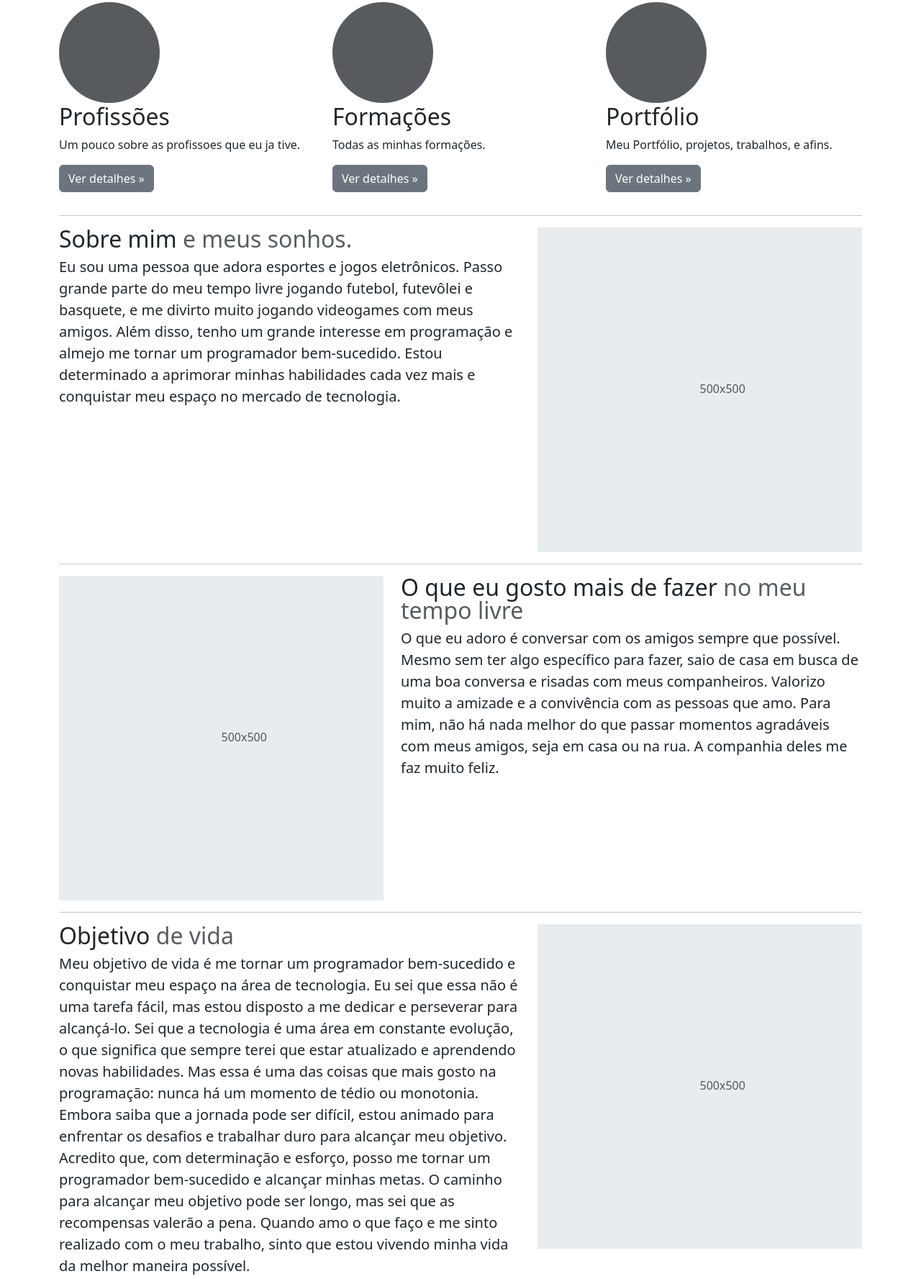
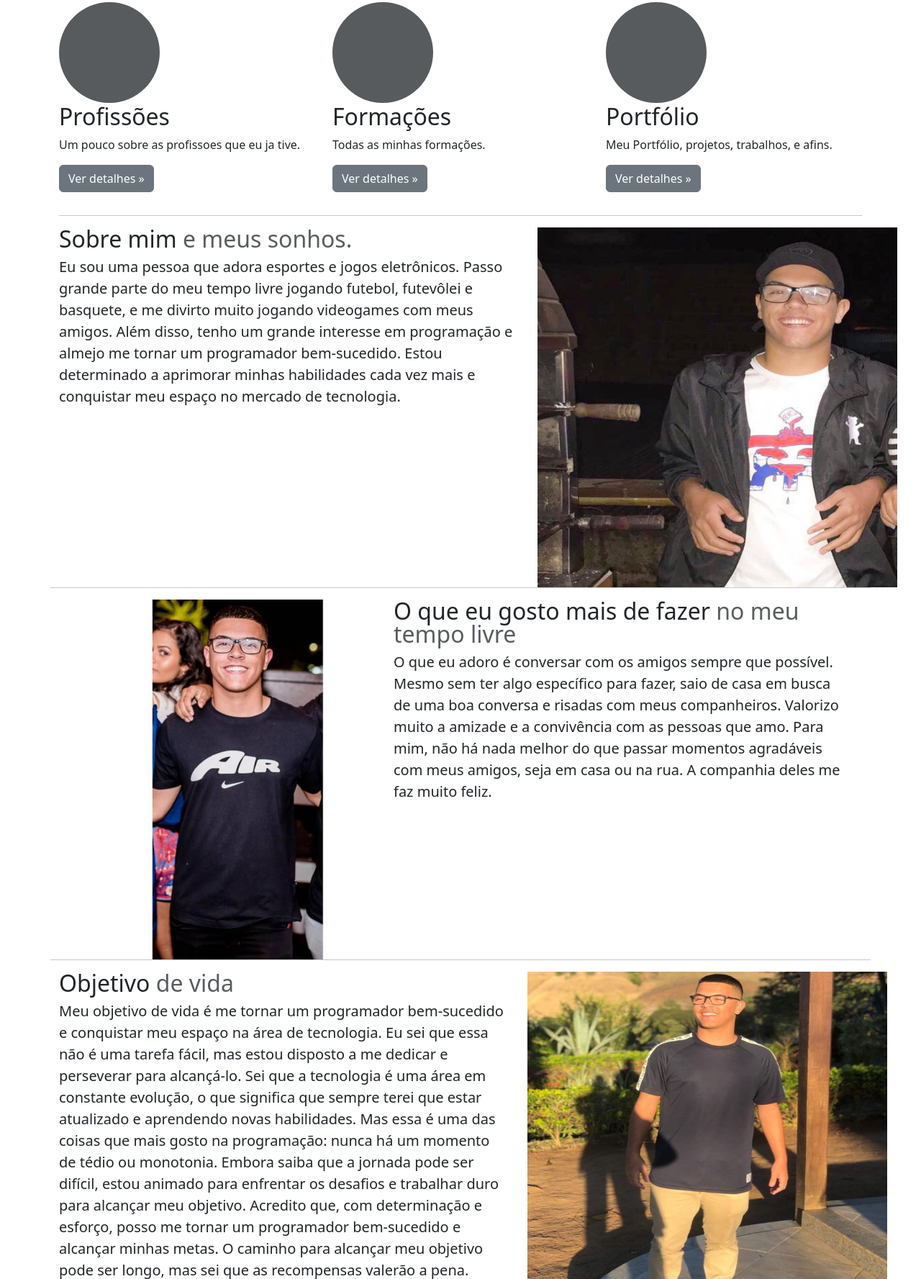
Before and after one commit to DBRETAS/portfolioo, a plain HTML site: page index.html in a window 1280 px wide. Shown: the part 846-2623 px from the top of the page at 72% size. Drawn offline with nearby package versions, Linux system fonts and the light colour scheme.

Commit message:
adiçao das fotos no index

```diff
--- a/index.html
+++ b/index.html
@@ -132,8 +132,7 @@
             Eu sou uma pessoa que adora esportes e jogos eletrônicos. Passo grande parte do meu tempo livre jogando futebol, futevôlei e basquete, e me divirto muito jogando videogames com meus amigos. Além disso, tenho um grande interesse em programação e almejo me tornar um programador bem-sucedido. Estou determinado a aprimorar minhas habilidades cada vez mais e conquistar meu espaço no mercado de tecnologia.</p>
         </div>
         <div class="col-md-5">
-          <svg class="bd-placeholder-img bd-placeholder-img-lg featurette-image img-fluid mx-auto" width="500" height="500" xmlns="http://www.w3.org/2000/svg" role="img" aria-label="Placeholder: 500x500" preserveAspectRatio="xMidYMid slice" focusable="false"><title>Placeholder</title><rect width="100%" height="100%" fill="var(--bs-secondary-bg)"></rect><text x="50%" y="50%" fill="var(--bs-secondary-color)" dy=".3em">500x500</text></svg>
-        </div>
+          <img src="images/foto1.png"  width="500" height="500">
       </div>
 
       <hr class="featurette-divider">
@@ -144,7 +143,7 @@
           <p class="lead">O que eu adoro é conversar com os amigos sempre que possível. Mesmo sem ter algo específico para fazer, saio de casa em busca de uma boa conversa e risadas com meus companheiros. Valorizo muito a amizade e a convivência com as pessoas que amo. Para mim, não há nada melhor do que passar momentos agradáveis com meus amigos, seja em casa ou na rua. A companhia deles me faz muito feliz.</p>
         </div>
         <div class="col-md-5 order-md-1">
-          <svg class="bd-placeholder-img bd-placeholder-img-lg featurette-image img-fluid mx-auto" width="500" height="500" xmlns="http://www.w3.org/2000/svg" role="img" aria-label="Placeholder: 500x500" preserveAspectRatio="xMidYMid slice" focusable="false"><title>Placeholder</title><rect width="100%" height="100%" fill="var(--bs-secondary-bg)"></rect><text x="50%" y="50%" fill="var(--bs-secondary-color)" dy=".3em">500x500</text></svg>
+          <img src="images/foto2.png"  width="500" height="500">
         </div>
       </div>
 
@@ -162,8 +161,7 @@
             O caminho para alcançar meu objetivo pode ser longo, mas sei que as recompensas valerão a pena. Quando amo o que faço e me sinto realizado com o meu trabalho, sinto que estou vivendo minha vida da melhor maneira possível.</p>
         </div>
         <div class="col-md-5">
-          <svg class="bd-placeholder-img bd-placeholder-img-lg featurette-image img-fluid mx-auto" width="500" height="500" xmlns="http://www.w3.org/2000/svg" role="img" aria-label="Placeholder: 500x500" preserveAspectRatio="xMidYMid slice" focusable="false"><title>Placeholder</title><rect width="100%" height="100%" fill="var(--bs-secondary-bg)"></rect><text x="50%" y="50%" fill="var(--bs-secondary-color)" dy=".3em">500x500</text></svg>
-        </div>
+          <img src="images/foto3.png"  width="500" height="500">
       </div>
 
       <hr class="featurette-divider">
```
Also changed, not shown: images/foto1.png (added), images/foto2.png (added), images/foto3.png (added), images/linkedin.png.
